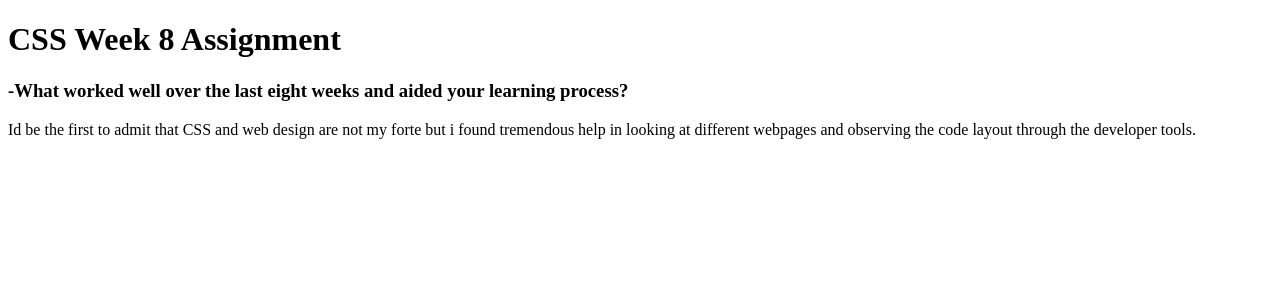
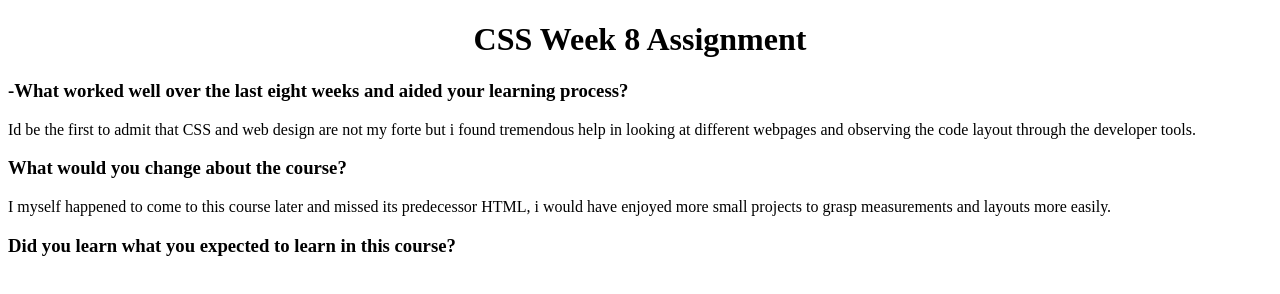
Before and after one commit to 3ug3ear/CSS-Week-8-Assignment, a plain HTML site: page index.html in a window 1280 px wide. Drawn offline with Linux system fonts and the light colour scheme.

Commit message:
completed question 2

```diff
--- a/index.html
+++ b/index.html
@@ -12,6 +12,9 @@
     <h3>-What worked well over the last eight weeks and aided your learning process?</h3>
     <p>Id be the first to admit that CSS and web design are not my forte but i found tremendous help in looking at different webpages and observing the code
         layout through the developer tools.</p>
-        <h3></h3>
+        <h3>What would you change about the course?</h3>
+        <p>I myself happened to come to this course later and missed its predecessor HTML, i would have enjoyed more small projects to grasp measurements
+            and layouts more easily.</p>
+            <h3>Did you learn what you expected to learn in this course?</h3>
 </body>
 </html>
--- a/main.css
+++ b/main.css
@@ -0,0 +1,3 @@
+h1 {
+    text-align: center;
+}
```
